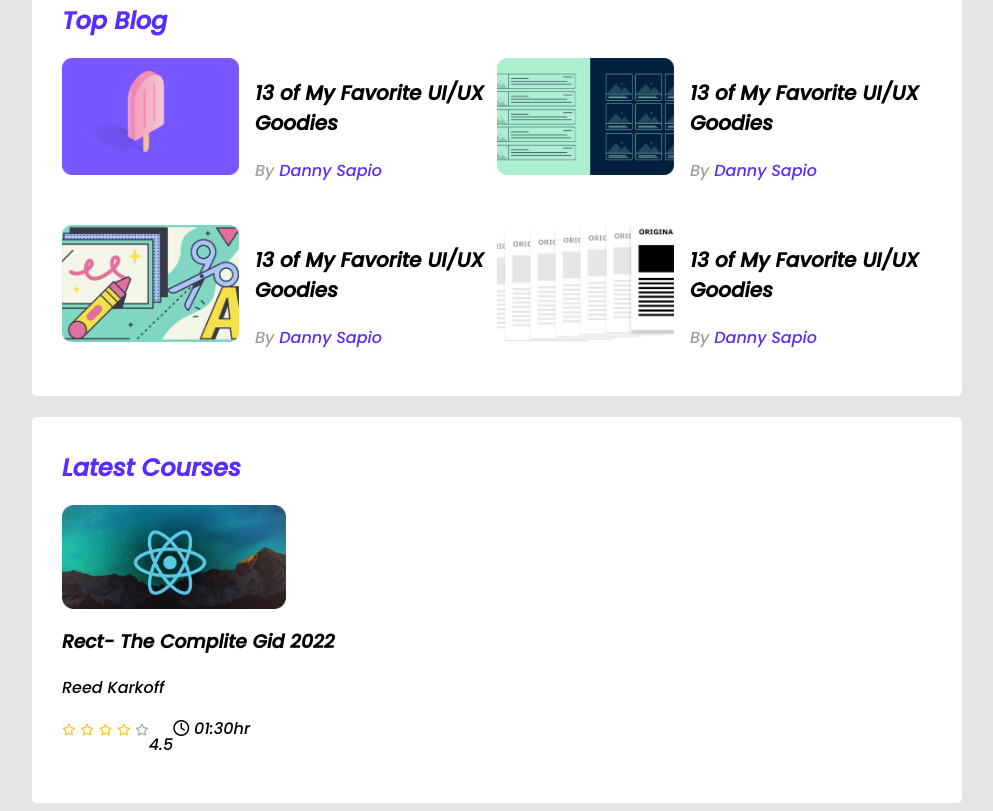
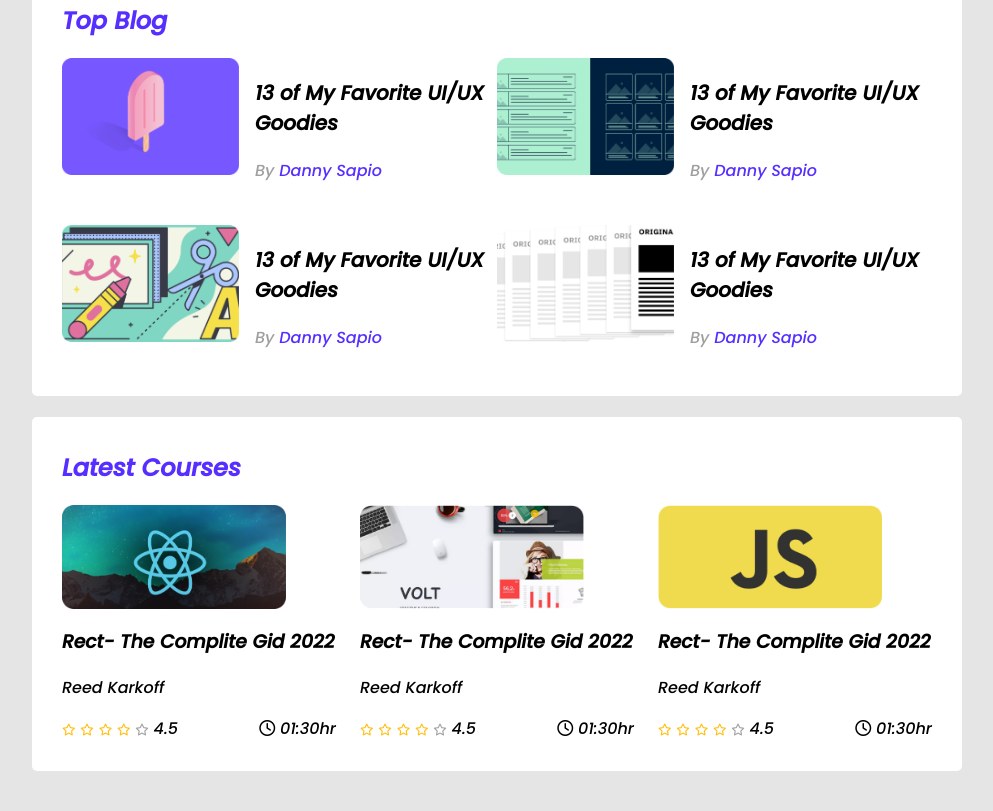
Before and after one commit to MdArefineAhamedJoy/Leder-bord-prctice, a plain HTML site: page index.html in a window 1280 px wide. Shown: the part 329-1140 px from the top of the page, without its empty margins (143-1136 px from the left). After the commit the page ends 1108 px from the top, so only its background shows below. Drawn offline with Linux system fonts and the light colour scheme.

Commit message:
solve proble

```diff
--- a/index.html
+++ b/index.html
@@ -115,8 +115,66 @@
                     <i class="fa-regular fa-star filed"></i>
                     <i class="fa-regular fa-star filed"></i>
                     <i class="fa-regular fa-star empty"></i>
+                    <span>
+                      4.5
+                    </span>
                   </div>
-                  <p>4.5</p>
+                  <div class="course-duration">
+                    <i class="fa-regular fa-clock"></i>
+                    01:30hr
+                  </div>
+               </div>
+             </div>
+           </div>
+           <div class="course">
+             <div class="course-banner">
+                <img src="images/courses/course-2.png" alt="">
+             </div>
+             <div class="course-dettlis">
+               <h3 class="course-title">
+                  Rect- The Complite
+                  Gid 2022
+               </h3>
+               <p class="course-author">Reed Karkoff</p>
+               <div class="course-info">
+                  <div>
+                    <i class="fa-regular fa-star filed"></i>
+                    <i class="fa-regular fa-star filed"></i>
+                    <i class="fa-regular fa-star filed"></i>
+                    <i class="fa-regular fa-star filed"></i>
+                    <i class="fa-regular fa-star empty"></i>
+                    <span>
+                      4.5
+                    </span>
+                  </div>
+                  <div class="course-duration">
+                    <i class="fa-regular fa-clock"></i>
+                    01:30hr
+                  </div>
+               </div>
+             </div>
+           </div>
+           <div class="course">
+             <div class="course-banner">
+                <img src="images/courses/course-3.png" alt="">
+             </div>
+             <div class="course-dettlis">
+               <h3 class="course-title">
+                  Rect- The Complite
+                  Gid 2022
+               </h3>
+               <p class="course-author">Reed Karkoff</p>
+               <div class="course-info">
+                  <div>
+                    <i class="fa-regular fa-star filed"></i>
+                    <i class="fa-regular fa-star filed"></i>
+                    <i class="fa-regular fa-star filed"></i>
+                    <i class="fa-regular fa-star filed"></i>
+                    <i class="fa-regular fa-star empty"></i>
+                    <span>
+                      4.5
+                    </span>
+                  </div>
                   <div class="course-duration">
                     <i class="fa-regular fa-clock"></i>
                     01:30hr
--- a/style.css
+++ b/style.css
@@ -82,12 +82,20 @@ hr{
 /* --------------------------------
          courses style
 --------------------------------------*/
+.courses{
+  display: grid;
+  grid-template-columns: repeat(3,1fr);
+  column-gap: 24px;
+}
 .course .course-banner img{
   width: 224px;
   height: 104px;
 }
+
 .course-info{
   display:flex;
+  align-items:center;
+  justify-content: space-between;
 }
 .fa-star{
   font-size:12px;
```
